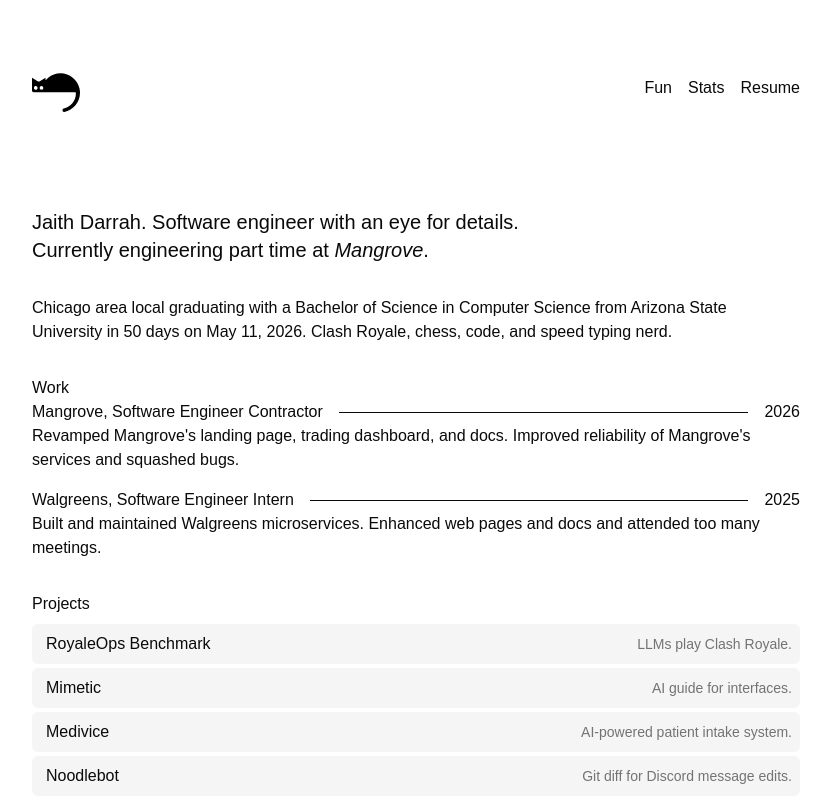
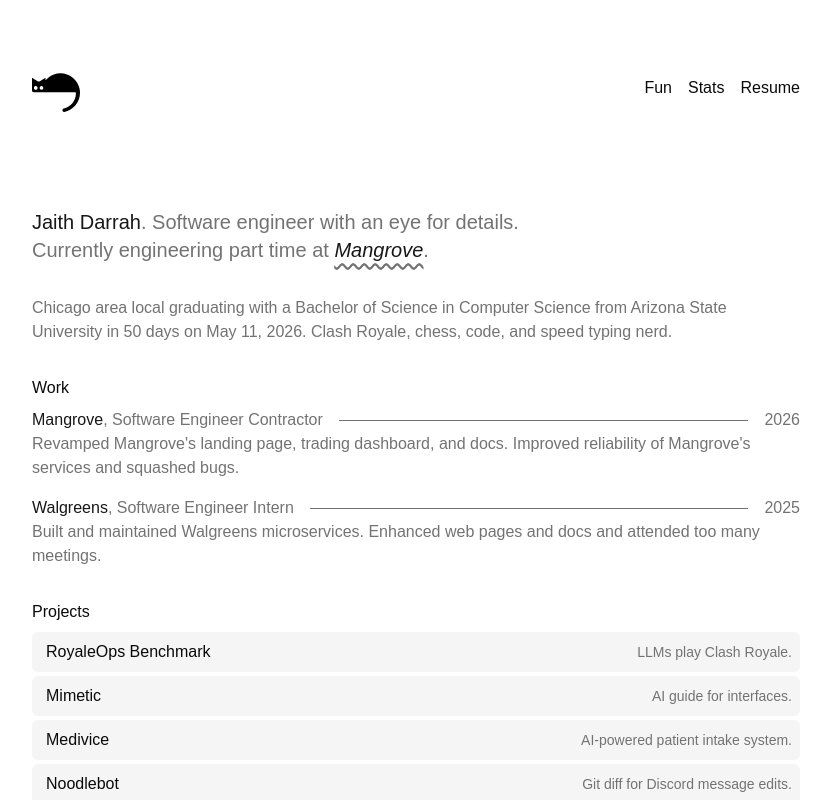
Before and after one commit to AwesomeJaith/jaithdarrah-dot-com-v3, a Next.js app: page / in a window 1280 px wide. Shown: the top 800 px of the page, without its empty margins (224-1055 px from the left). Built offline with nearby package versions, Linux system fonts and the light colour scheme; a web font is replaced by a local one.

Commit message:
Enhance hover interactions and colors for work experience section

```diff
--- a/src/components/landing-page/about-section.tsx
+++ b/src/components/landing-page/about-section.tsx
@@ -7,16 +7,26 @@
   const hasGraduated = now >= graduationDate
 
   return (
-    <div className="w-full max-w-3xl">
+    <div className="w-full max-w-3xl text-muted-foreground">
       <div className="flex flex-col gap-8">
         <div className="text-xl">
           <h1>
-            <span>Jaith Darrah</span>. Software engineer with an eye for
-            details. {/** Add some animated eye here later */}
+            <span className="text-primary">Jaith Darrah</span>. Software
+            engineer with an eye for details.{" "}
+            {/** Add some animated eye here later */}
           </h1>
           <h2>
             Currently engineering part time at{" "}
-            <span className="italic">Mangrove</span>.
+            <span className="text-primary italic underline decoration-muted-foreground decoration-wavy underline-offset-6 hover:decoration-primary">
+              <a
+                href="https://mangrove.ai"
+                target="_blank"
+                rel="noopener noreferrer"
+              >
+                Mangrove
+              </a>
+            </span>
+            .
           </h2>
         </div>
         <div>
--- a/src/components/landing-page/work-section.tsx
+++ b/src/components/landing-page/work-section.tsx
@@ -22,7 +22,7 @@
 
 function WorkSection() {
   return (
-    <div className="w-full max-w-3xl">
+    <div className="flex w-full max-w-3xl flex-col gap-2">
       <div>Work</div>
       <div className="flex flex-col gap-4">
         {jobs.map((job) => (
--- a/src/components/work-experience.tsx
+++ b/src/components/work-experience.tsx
@@ -21,7 +21,12 @@
       : `${startYear}-${String(endYear).slice(-2)}`
 
   const companyEl = companyLink ? (
-    <a href={companyLink} target="_blank" rel="noopener noreferrer">
+    <a
+      href={companyLink}
+      target="_blank"
+      rel="noopener noreferrer"
+      className="relative no-underline after:absolute after:bottom-0 after:left-0 after:h-px after:w-0 after:bg-current after:transition-all after:duration-300 after:ease-out hover:after:w-full"
+    >
       {company}
     </a>
   ) : (
@@ -29,10 +34,10 @@
   )
 
   return (
-    <div>
+    <div className="text-muted-foreground">
       <div className="flex items-center gap-4">
         <span className="whitespace-nowrap">
-          {companyEl}, {position}
+          <span className="text-primary">{companyEl}</span>, {position}
         </span>
         <span className="flex-1 border-b border-current" />
         <span className="whitespace-nowrap">{yearDisplay}</span>
```
